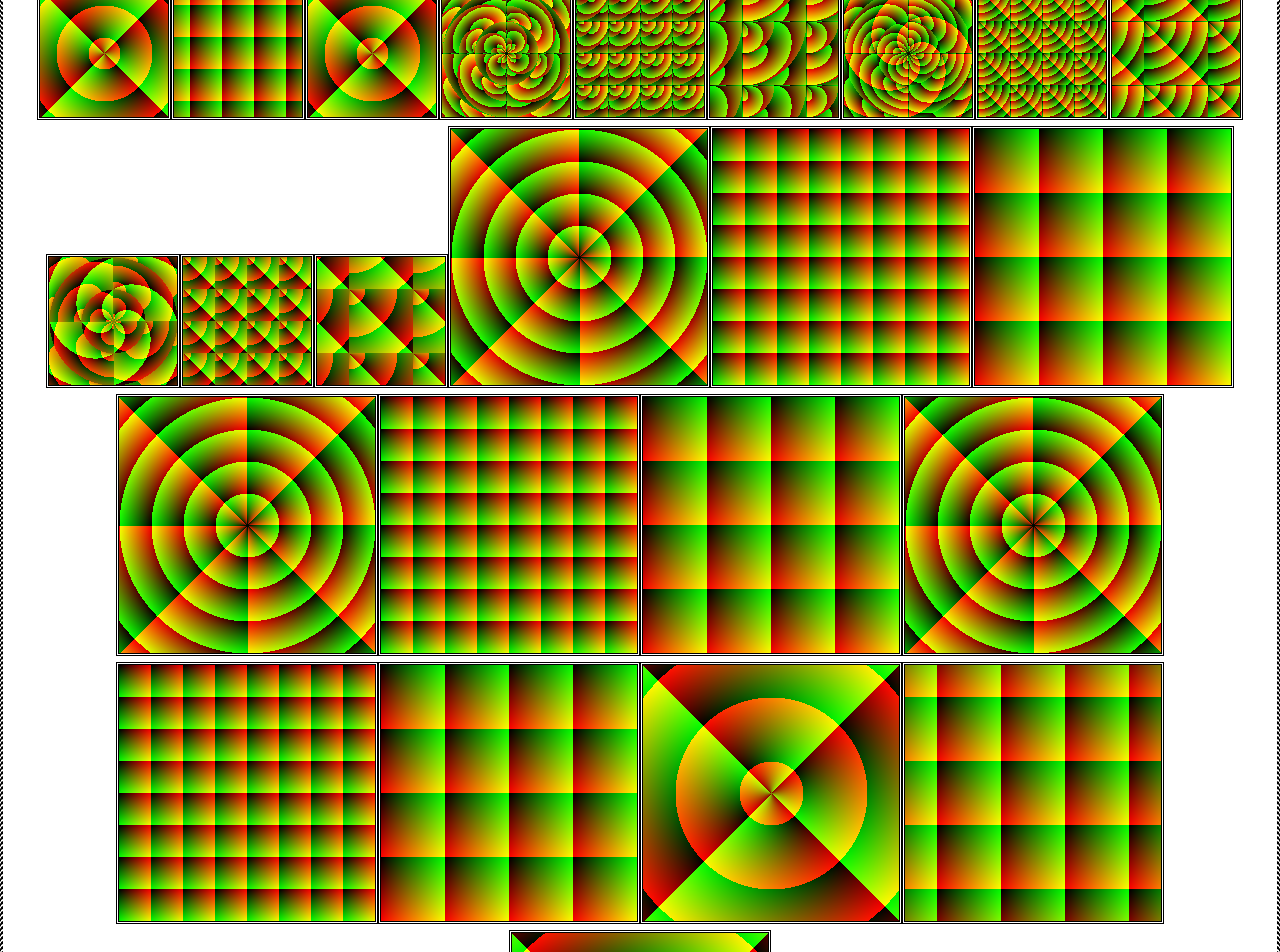
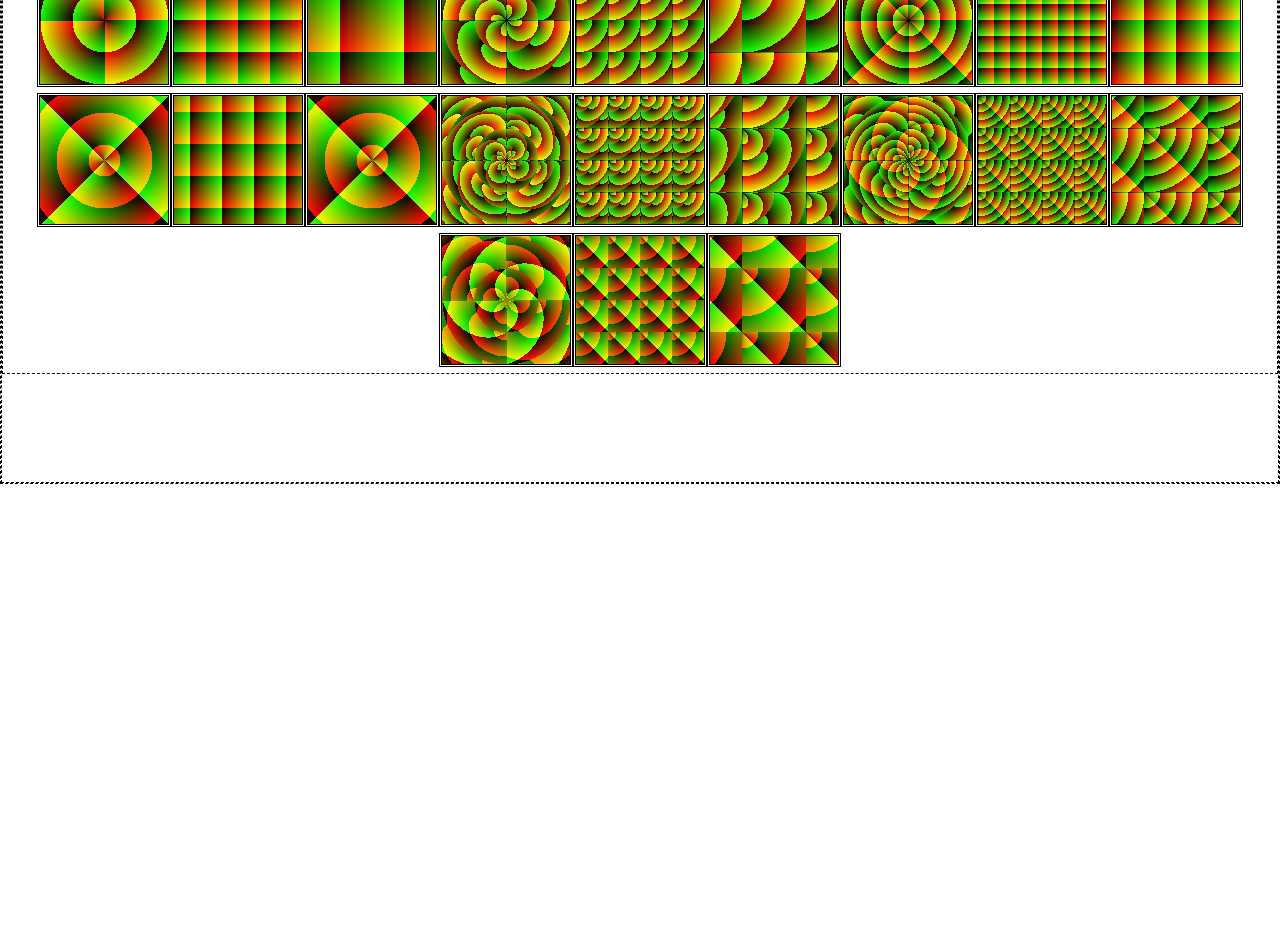
Before and after one commit to pjm0/Composition, a React (Vite) app: page / in a window 1280 px wide. Shown: the part 320-1272 px from the top of the page. After the commit the page ends 804 px from the top, so only its background shows below. Built offline with nearby package versions, Linux system fonts and the light colour scheme.

Commit message:
Live image update partially fixed

```diff
--- a/src/App.tsx
+++ b/src/App.tsx
@@ -39,20 +39,6 @@ function App() {
     <ViewPort fn={comp(h,comp(f,f))}></ViewPort>
     <ViewPort fn={comp(h,comp(f,g))}></ViewPort>
     <ViewPort fn={comp(h,comp(f,h))}></ViewPort>
-
-    <ViewPort fn={comp(g,f)} size={256}></ViewPort>
-    <ViewPort fn={comp(g,g)} size={256}></ViewPort>
-    <ViewPort fn={comp(g,h)} size={256}></ViewPort>
-    <ViewPort fn={comp(g,f)} size={256}></ViewPort>
-    <ViewPort fn={comp(g,g)} size={256}></ViewPort>
-    <ViewPort fn={comp(g,h)} size={256}></ViewPort>
-    <ViewPort fn={comp(g,f)} size={256}></ViewPort>
-    <ViewPort fn={comp(g,g)} size={256}></ViewPort>
-    <ViewPort fn={comp(g,h)} size={256}></ViewPort>
-
-    <ViewPort fn={comp(h,f)} size={256}></ViewPort>
-    <ViewPort fn={comp(h,g)} size={256}></ViewPort>
-    <ViewPort fn={comp(h,f)} size={256}></ViewPort>
     </>
     )
 }
--- a/src/CompositionChain.tsx
+++ b/src/CompositionChain.tsx
@@ -27,21 +27,46 @@ const CompositionChain = (params) => {
 		setFnList([...fnList, functionEntry]);
 	}
 
-	const getFunctionEntryUpdateFn = (id) => {
-		return (functionEntry) => {
+	const getFnEntrySetters = (id) => {
+		const functionEntry = fnList[id];
+
+		const generateRenderFn = () => {
+			const fnMaker = functionEntry.f;
+			const values = functionEntry.values;
+			return fnMaker(values);
+		}
+
+		const setFnEntry = (functionEntry) => {
 			const newFnList = [...fnList];
 			newFnList[id] = {...functionEntry};
 			functionEntry.id = id;
 			const fnMaker = functionEntry.f;
 			const values = functionEntry.values;
-			functionEntry.renderFn = fnMaker(values);
+			functionEntry.renderFn = generateRenderFn();
 			setFnList(newFnList);
 		}
+
+		const setFunctionName = (name) => {
+			const newFunctionEntry = functions[name];
+			newFunctionEntry.fnName = name;
+			newFunctionEntry.values = Object.keys(newFunctionEntry.params).map((name)=>[name, paramEntry[name]["defaultValue"]]);
+			newFunctionEntry.renderFn = generateRenderFn();
+
+			setFnEntry(newFunctionEntry);
+		}
+
+		const setFunctionValues = (label, value) => {
+			const newFunctionEntry = {...functionEntry};
+			newFunctionEntry.values[label] = value;
+			newFunctionEntry.renderFn = generateRenderFn();
+			setFnEntry(newFunctionEntry);
+		}
+		return {setFnEntry, setFunctionName, setFunctionValues}
 	}
 
 	return (<div className="CompositionChain">
 		<div>
-		{fnList.map((functionEntry)=>(<FunctionEditor key={functionEntry.id} functionEntry={functionEntry} addFunction={addFunction} setFnEntry={getFunctionEntryUpdateFn(functionEntry.id)}/>))}
+		{fnList.map((functionEntry)=>(<FunctionEditor key={functionEntry.id} functionEntry={functionEntry} addFunction={addFunction} fnEntrySetters={getFnEntrySetters(functionEntry.id)}/>))}
 		</div>
 		<button className="AddFunction" onClick={()=>addFunction("radialGrid")}>+</button>
 		<ViewPort/>
--- a/src/FunctionEditor.tsx
+++ b/src/FunctionEditor.tsx
@@ -15,25 +15,25 @@ const FunctionEditor = (props) => {
 	const values = functionEntry.values;
 	const fn = fnMaker(values);
 
-	const setFunctionName = (name) => {
-		const newFunctionEntry = functions[name];
-		console.log("newFunctionEntry", newFunctionEntry);
-		newFunctionEntry.fnName = name;
-		newFunctionEntry.values = Object.keys(newFunctionEntry.params).map((name)=>[name, paramEntry[name]["defaultValue"]]);
-		console.log("newFunctionEntry", newFunctionEntry);
-		props.setFnEntry(newFunctionEntry);
-	}
+	// const setFunctionName = (name) => {
+	// 	const newFunctionEntry = functions[name];
+	// 	console.log("newFunctionEntry", newFunctionEntry);
+	// 	newFunctionEntry.fnName = name;
+	// 	newFunctionEntry.values = Object.keys(newFunctionEntry.params).map((name)=>[name, paramEntry[name]["defaultValue"]]);
+	// 	console.log("newFunctionEntry", newFunctionEntry);
+	// 	props.setFnEntry(newFunctionEntry);
+	// }
 
-	const setFunctionValues = (label, value) => {
-		const newFunctionEntry = {...functionEntry};
-		newFunctionEntry.values[label] = value;
-		props.setFnEntry(newFunctionEntry);
-	}
+	// const setFunctionValues = (label, value) => {
+	// 	const newFunctionEntry = {...functionEntry};
+	// 	newFunctionEntry.values[label] = value;
+	// 	props.setFnEntry(newFunctionEntry);
+	// }
 
 	return (<div className="FunctionEditor">
 		<ViewPort fn={functionEntry.renderFn}></ViewPort>
-		<FunctionSelect functions={functions} setFunctionName={setFunctionName} ></FunctionSelect>
-		<ParamList functionEntry={functionEntry} setFunctionValues={setFunctionValues}></ParamList>
+		<FunctionSelect functions={functions} setFunctionName={props.fnEntrySetters.setFunctionName} ></FunctionSelect>
+		<ParamList functionEntry={functionEntry} setFunctionValues={props.fnEntrySetters.setFunctionValues}></ParamList>
 		</div>);
 }
 
```
